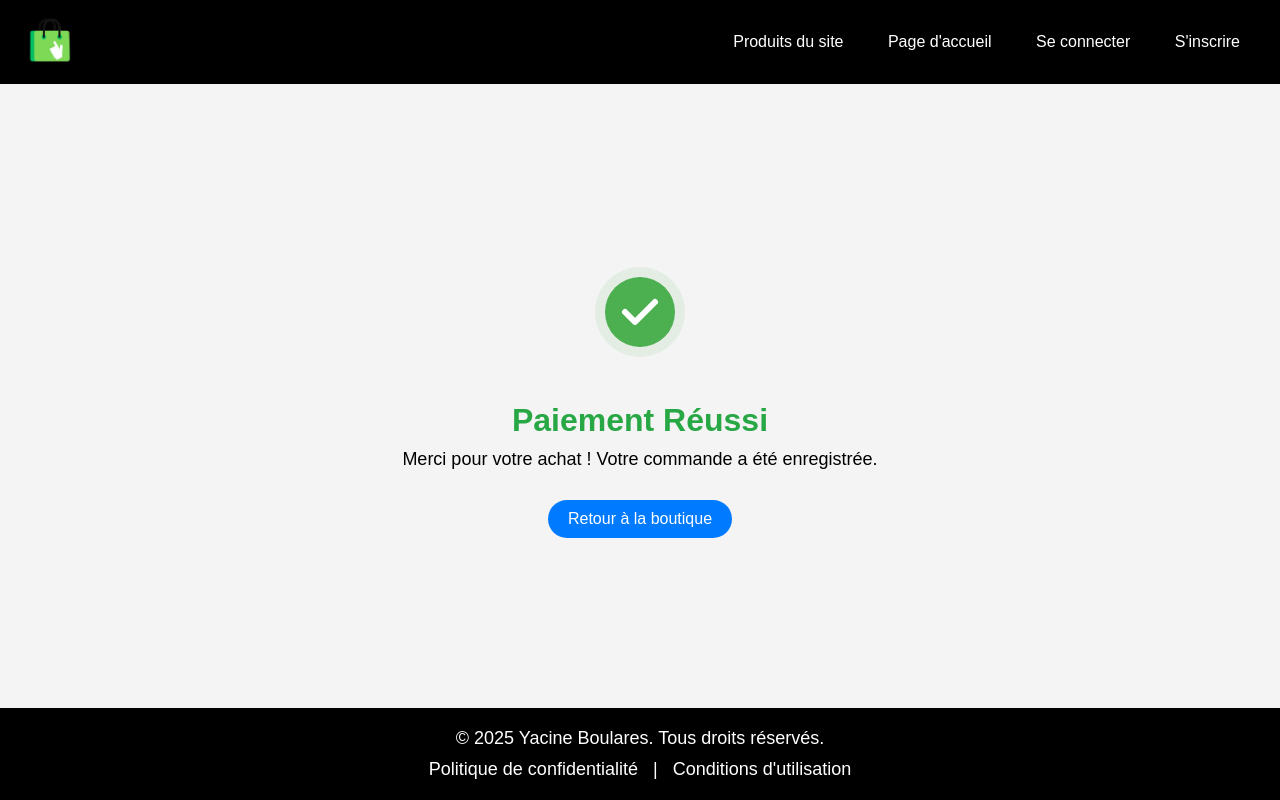
After one commit to Yacinee92/Site-E-Commerce, a PHP site: page /confirmation.php in a window 1280 px wide. The commit adds this page. Run offline with PHP 8.4, Linux system fonts and the light colour scheme.

Commit message:
Mise a jour du site

```diff
--- /dev/null
+++ b/confirmation.php
@@ -0,0 +1,70 @@
+<!DOCTYPE html>
+<html lang="fr">
+<head>
+    <meta charset="UTF-8">
+    <meta name="viewport" content="width=device-width, initial-scale=1.0">
+    <title>Paiement Réussi</title>
+    <link rel="stylesheet" href="style.css">
+</head>
+<body>
+
+<?php include 'navbar.php'; ?>
+
+<div style="display: flex; flex-direction: column; align-items: center; gap: 20px;">
+    <!-- SVG ici -->
+    <svg viewBox="0 0 200 200" style="width: 100px; height: 100px;">
+        <circle cx="100" cy="100" r="90" fill="#4CAF50" opacity="0.1"/>
+        <circle cx="100" cy="100" r="70" fill="#4CAF50"/>
+        <path d="M70 100 L90 120 L130 80" stroke="white" stroke-width="12" stroke-linecap="round" stroke-linejoin="round" fill="none"/>
+    </svg>
+    <h1>Paiement Réussi</h1>
+</div>
+<p>Merci pour votre achat ! Votre commande a été enregistrée.</p>
+<a href="index.php" class="bouton-retour">Retour à la boutique</a>
+
+<?php include 'footer.php'; ?>
+
+<style>
+     body {
+            font-family: Arial, sans-serif;
+            background-color: #f4f4f4;
+            margin: 0;
+            padding: 0;
+            display: flex;
+            flex-direction: column;
+            align-items: center;
+            justify-content: center;
+            height: 100vh;
+        }
+
+        h1 {
+            color: #28a745;
+            margin-top: 20px;
+        }
+
+        p {
+            font-size: 18px;
+            margin: 10px 0;
+        }
+
+        .bouton-retour {
+            display: inline-block;
+            margin-top: 20px;
+            padding: 10px 20px;
+            background-color: #007bff;
+            color: #fff;
+            text-decoration: none;
+            border-radius: 20px;
+        }
+
+        .bouton-retour:hover {
+            background-color: #0056b3;
+        }
+
+        .container {
+            text-align: center;
+        }
+</style>
+
+</body>
+</html>
--- a/index.php
+++ b/index.php
@@ -128,6 +128,7 @@ if (isset($_POST['add_to_cart'])) {
         cursor: pointer;
         width: 100%;
         font-size: 16px;
+        border-radius: 20px;
     }
 
     .product-item button:hover {
@@ -143,7 +144,7 @@ if (isset($_POST['add_to_cart'])) {
         text-align: center;
         text-decoration: none;
         font-size: 16px;
-        border-radius: 5px;
+        border-radius: 20px;
     }
 
     .checkout-button:hover {
--- a/navbar.php
+++ b/navbar.php
@@ -90,10 +90,10 @@ if (isset($_GET['logout'])) {
     <div class="navbar">
         <!-- Logo à gauche -->
         <div class="navbar-left">
-            <img src="images/penguin1.png" alt="Logo" class="navbar-logo">
+            <img src="images/logosite.png" alt="Logo" class="navbar-logo">
         </div>
 
-        <!-- Barre de recherche -->
+        <!-- Barre de recherche
         <div class="search-bar">
             <form action="search.php" method="get" style="display: flex; align-items: center;">
                 <input type="text" name="query" placeholder="Rechercher une vidéo..." required>
@@ -101,7 +101,7 @@ if (isset($_GET['logout'])) {
                     <img src="images/loupe.png" alt="Rechercher" class="search-icon">
                 </button>
             </form>
-        </div>
+        </div>-->
 
         <!-- Liens à droite -->
         <div class="navbar-right">
@@ -113,8 +113,8 @@ if (isset($_GET['logout'])) {
                 <a href="connexion.php">Se connecter</a>
                 <a href="inscription.php">S'inscrire</a>
             <?php else: ?>
-                <a href="index.php">Produits du site</a>
-                <a href="compte.php">Profil</a>
+                <a href="index.php">Produits</a>
+                <a href="compte.php">Mon compte</a>
                 <a href="?logout=true">Déconnexion</a>
             <?php endif; ?>
         </div>
--- a/style.css
+++ b/style.css
@@ -14,6 +14,25 @@ body {
     background-color: #f2f2f2;
 
 }
+/* width */
+::-webkit-scrollbar {
+    width: 10px;
+  }
+
+  /* Track */
+  ::-webkit-scrollbar-track {
+    background: #121212;
+  }
+
+  /* Handle */
+  ::-webkit-scrollbar-thumb {
+    background: rgb(38, 38, 38);
+  }
+
+  /* Handle on hover */
+  ::-webkit-scrollbar-thumb:hover {
+    background: rgb(38, 38, 38);
+  }
 
 .signup-container {
     background-color: white;
```
Also changed, not shown: catalogue.php (+22 -2 lines), paiement.php (added, +188 -0 lines), traitement_paiement.php (added, +25 -0 lines), images/check.png (added), images/logosite.png (added).
